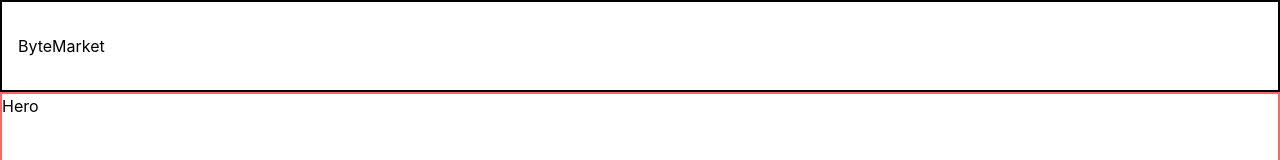
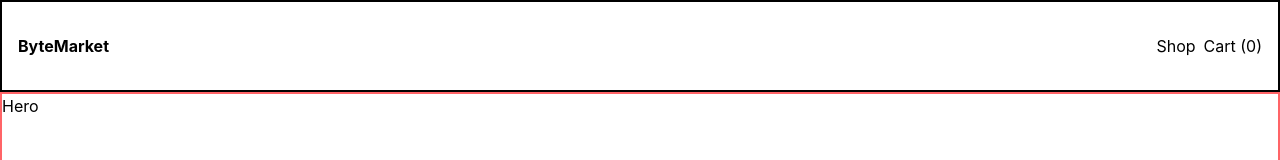
Before and after one commit to jeramie-santos/ByteMarket, a React (Vite) app in the folder client/: page / in a window 1280 px wide. Shown: the top 160 px of the page. Built offline with nearby package versions, Linux system fonts and the light colour scheme; no server answers.

Commit message:
updated navbar for links

```diff
--- a/client/src/components/Navbar.jsx
+++ b/client/src/components/Navbar.jsx
@@ -1,8 +1,24 @@
+import { useSelector } from "react-redux"
+import { Link } from "react-router-dom"
+
 const Navbar = () => {
+
+  const { items } = useSelector((state) => state.carts);
+
+  const totalItems = items.reduce((acc, item) => acc + item.quantity, 0);
+
   return (
-    <div className="border-2 py-8 px-4">
-        <h1>ByteMarket</h1>
-    </div>
+    <header className="flex justify-between border-2 py-8 px-4">
+        <div>
+          <Link to="/">
+            <strong>ByteMarket</strong>
+          </Link>
+        </div>
+        <div className="flex gap-2">
+          <Link to="/">Shop</Link>
+          <Link to="/cart">Cart ({totalItems})</Link>
+        </div>
+    </header>
   )
 }
 
```
